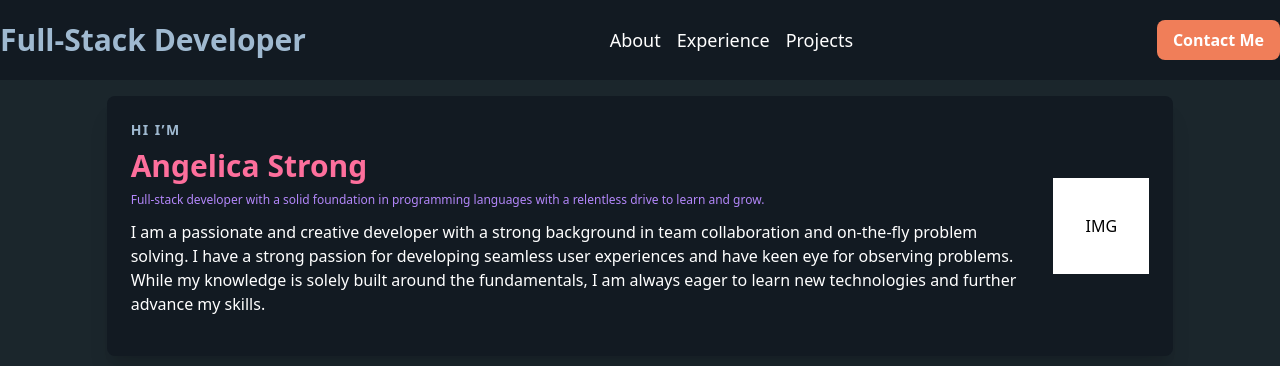
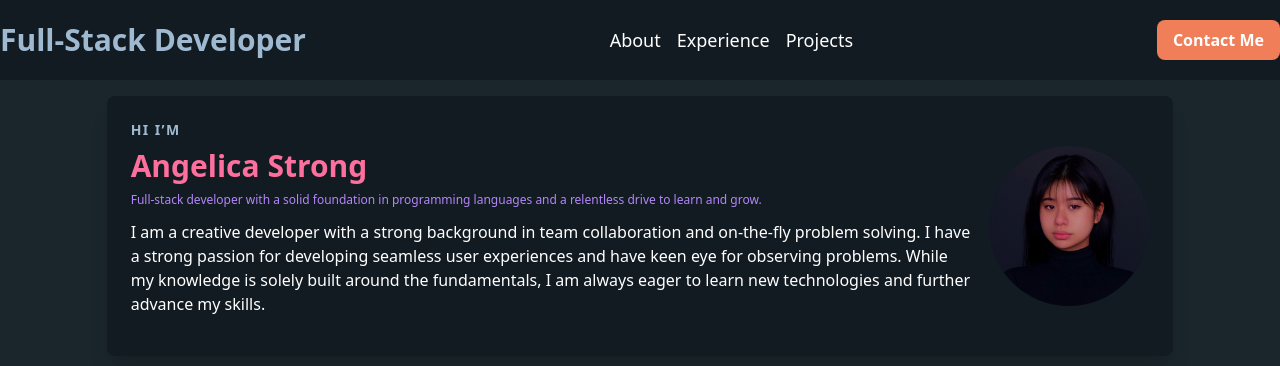
Before and after one commit to astro0725/portfolio, a React (Vite) app in the folder client/: page / in a window 1280 px wide. Shown: the top 366 px of the page. Built offline with nearby package versions, Linux system fonts and the light colour scheme; no server answers.

Commit message:
updated about & added profile img

```diff
--- a/client/src/components/about.jsx
+++ b/client/src/components/about.jsx
@@ -8,14 +8,14 @@ const About = () => {
           <div className='text-sm uppercase tracking-widest font-bold text-highlight'>Hi I’m</div>
           <div className='text-3xl text-secondary font-extrabold my-2'>Angelica Strong</div>
           <p className='text-tertiary text-xs'>
-            Full-stack developer with a solid foundation in programming languages with a relentless drive to learn and grow.
+            Full-stack developer with a solid foundation in programming languages and a relentless drive to learn and grow.
           </p>
           <p className='text-white pt-3'>
-            I am a passionate and creative developer with a strong background in team collaboration and on-the-fly problem solving. I have a strong passion for developing seamless user experiences and have keen eye for observing problems. While my knowledge is solely built around the fundamentals, I am always eager to learn new technologies and further advance my skills.
+            I am a creative developer with a strong background in team collaboration and on-the-fly problem solving. I have a strong passion for developing seamless user experiences and have keen eye for observing problems. While my knowledge is solely built around the fundamentals, I am always eager to learn new technologies and further advance my skills.
           </p>
         </div>
-      <div className='self-start md:self-center bg-white text-black w-24 h-24 flex items-center justify-center'>
-        IMG
+      <div className='self-start md:self-center w-40 h-40 flex items-center justify-center'>
+        <img className='rounded-full' src='/portrait.PNG'/>
       </div>
     </div>
   </div>
```
Also changed, not shown: client/public/portrait.PNG (added), client/src/assets/css/tailwind.css.
